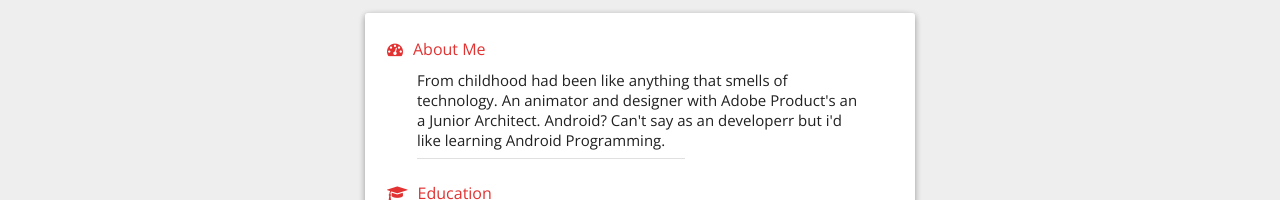
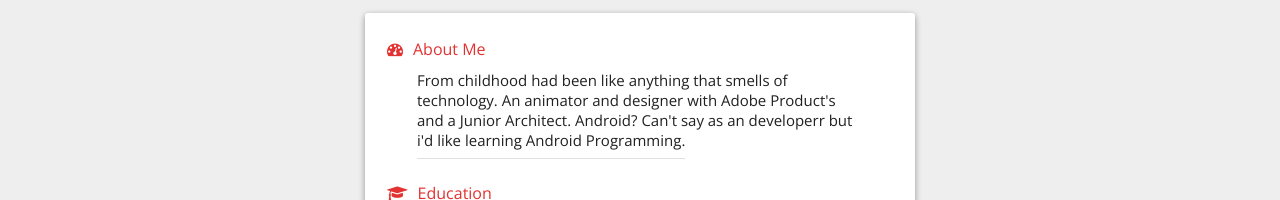
Before and after one commit to hanuraiga/hanuraiga.github.io, a plain HTML site: page index.html in a window 1280 px wide. Shown: the part 317-517 px from the top of the page. Drawn offline with nearby package versions, Linux system fonts and the light colour scheme.

Commit message:
Update index.html

```diff
--- a/index.html
+++ b/index.html
@@ -34,7 +34,7 @@
 		<div class="title"><i class="fa fa-tachometer"></i>About Me</div>
 		<div class="content">
 			<section class="element">
-						<div class="name">From childhood had been like anything that smells of technology. An animator and designer with Adobe Product's an a Junior Architect. Android? Can't say as an developerr but i'd like learning Android Programming.</div>
+						<div class="name">From childhood had been like anything that smells of technology. An animator and designer with Adobe Product's and a Junior Architect. Android? Can't say as an developerr but i'd like learning Android Programming.</div>
 						<!--div class="info">Date</div!-->
 			</section>
 			<hr align="left"/>
```
